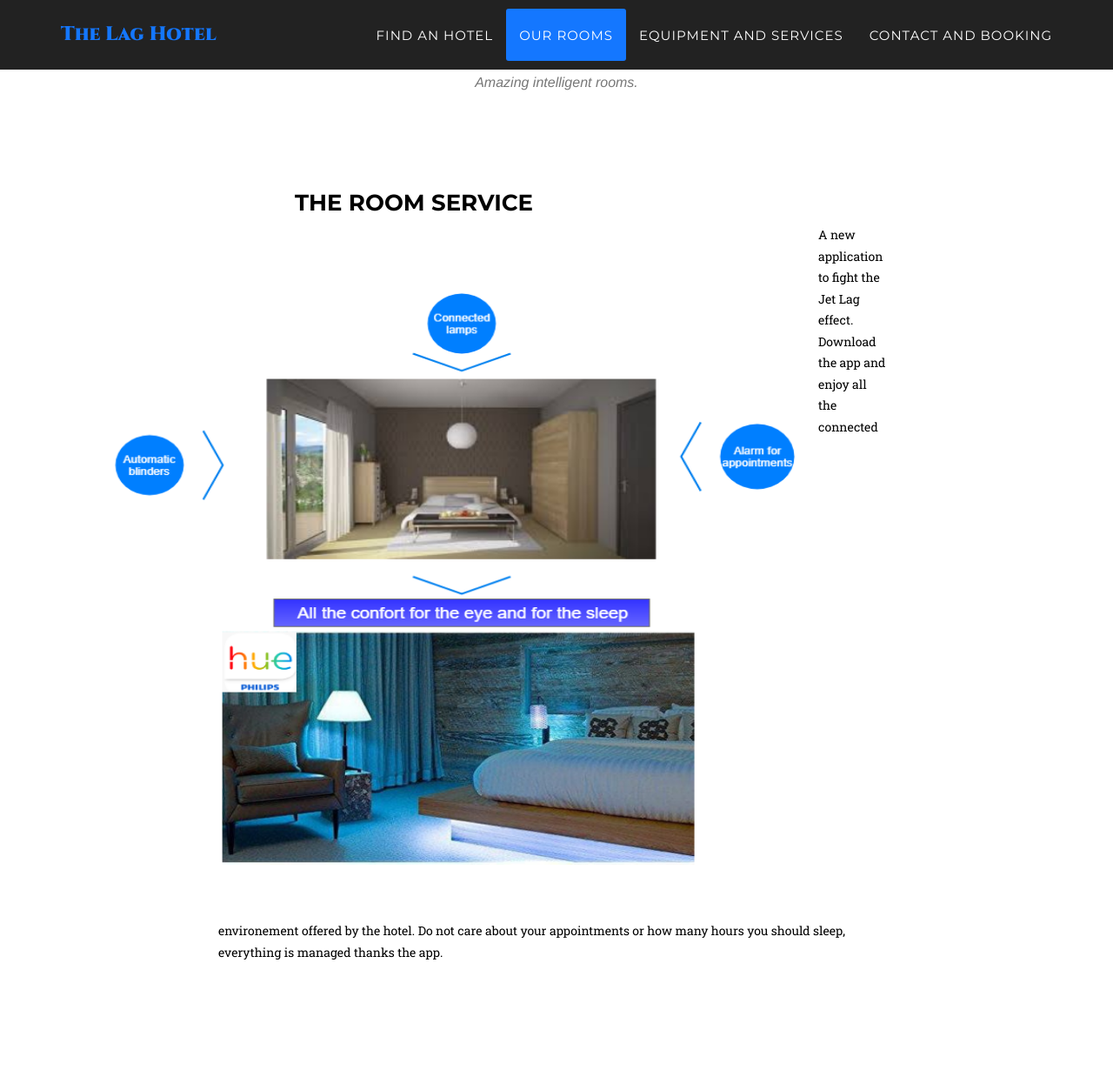
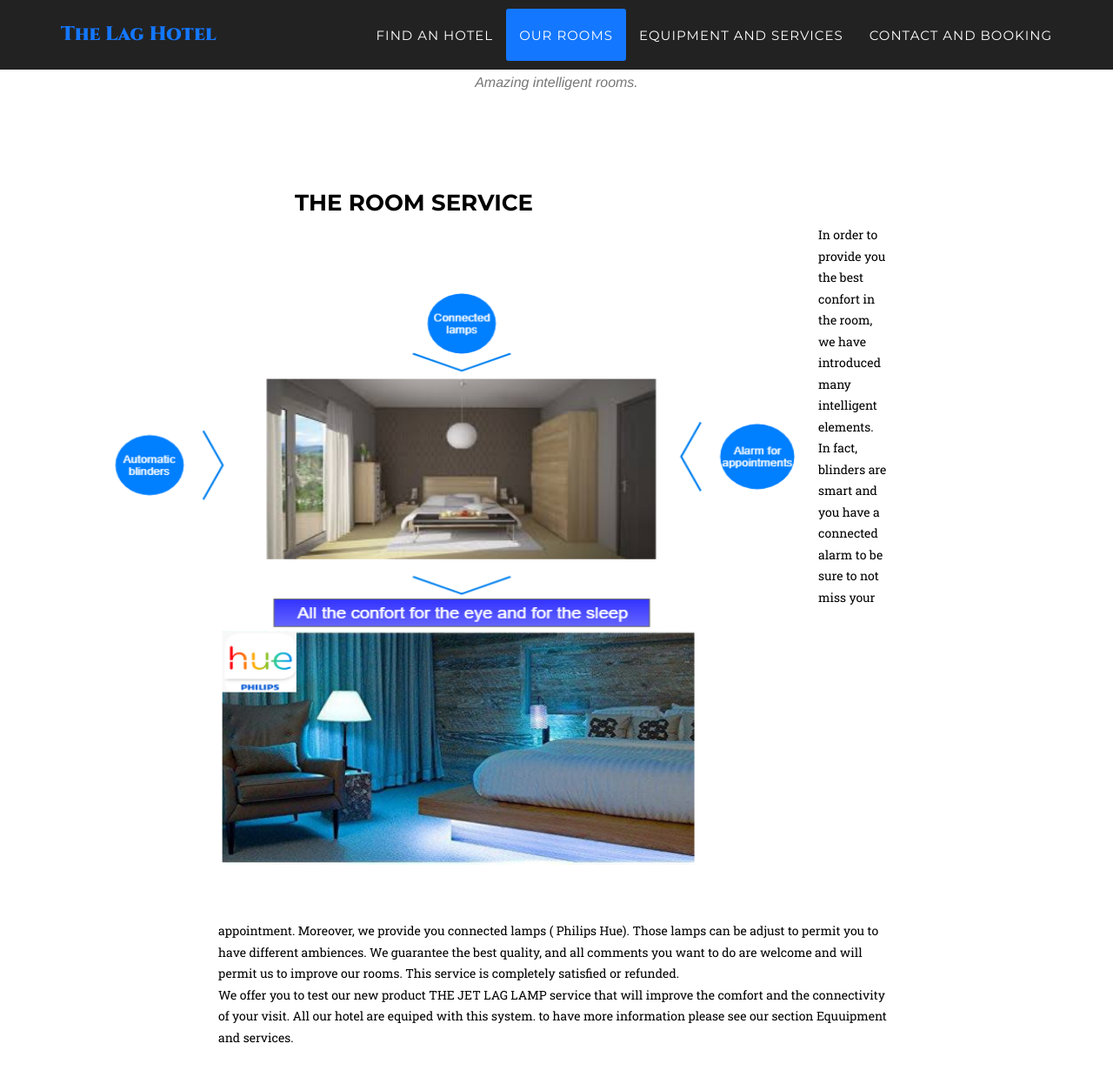
Before and after one commit to VincentGautier/Hotel-web-site, a Jekyll site: the page built from index.html, in a window 1280 px wide and 1400 px high, scrolled down 1796 px. Shown: the top 1238 px of the window at 87% size. Built offline with Jekyll 4.4.1, drawn with Linux system fonts in a browser that asks for light colours; some web fonts are replaced.

Commit message:
Update our_rooms.html

```diff
--- a/_includes/our_rooms.html
+++ b/_includes/our_rooms.html
@@ -16,9 +16,10 @@
         <div class="bloc_rooms">
             <img src="img/room.png" width="820" height="800" align="center" alt=""/>
 
-                <p> A new application to fight the Jet Lag effect. Download the app and enjoy all the connected environement offered
-                by the hotel. Do not care about your appointments or how many hours you should sleep, everything is managed thanks
-                the app.</p>
+                <p> In order to provide you the best confort in the room, we have introduced many intelligent elements. In fact, blinders are smart and you have a connected alarm to be sure to not miss your
+appointment. Moreover, we provide you connected lamps ( Philips Hue). Those lamps can be adjust to permit you to have different ambiences. We guarantee the best quality, and all comments you want
+to do are welcome and will permit us to improve our rooms. This service is completely satisfied or refunded.<br/> We offer you to test our new product THE JET LAG LAMP service that will improve the comfort
+and the connectivity of your visit. All our hotel are equiped with this system. to have more information please see our section Equuipment and services.</p>
             </div>
             </div>
 	</div>
```
